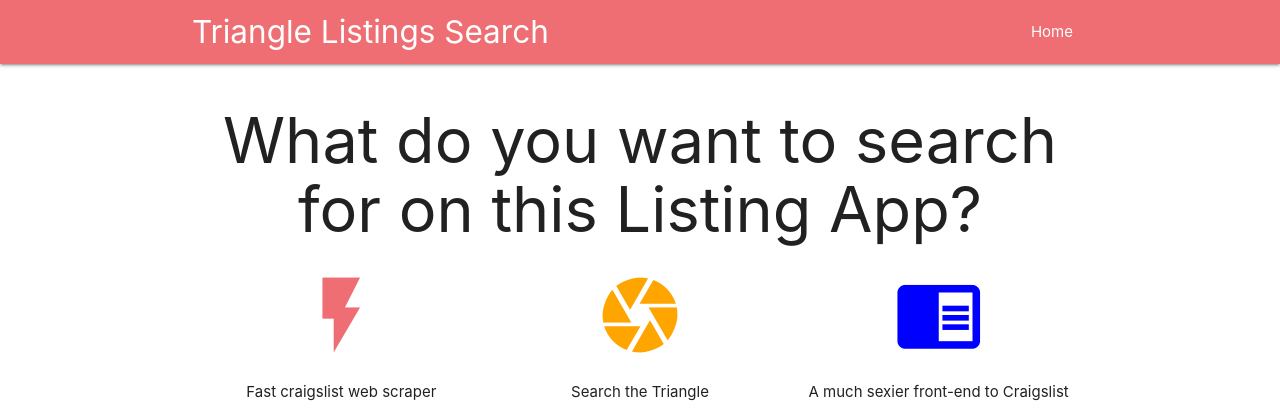
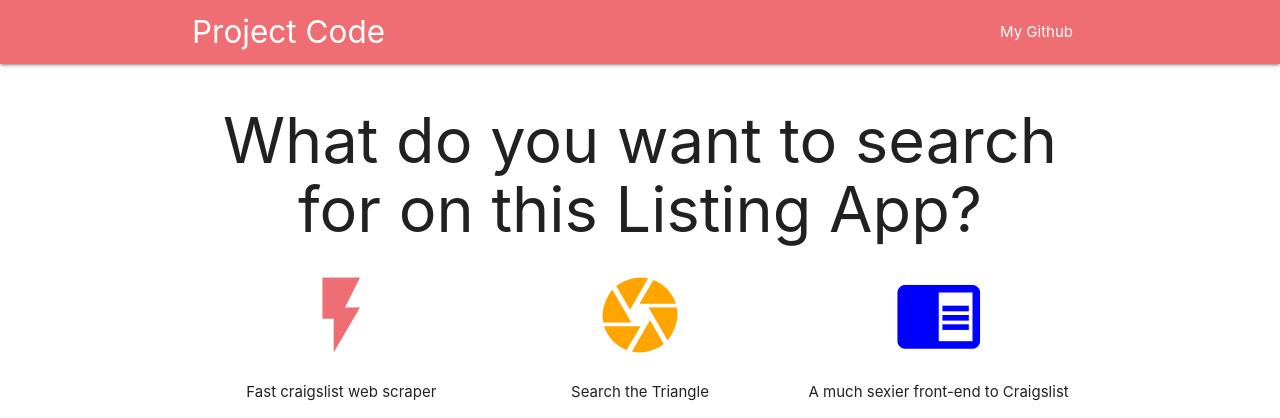
Before and after one commit to jltsao88/listings_app, a Django app: page / in a window 1280 px wide. Shown: the top 418 px of the page. Run offline with Django 3.2, Linux system fonts and the light colour scheme.

Commit message:
edited home page and read me

```diff
--- a/templates/base.html
+++ b/templates/base.html
@@ -16,9 +16,9 @@
 <body>
     <nav>
         <div class="container nav-wrapper">
-            <a href="/" class="brand-logo">Triangle Listings Search</a>
+            <a href="https://github.com/jltsao88/listings_app" class="brand-logo">Project Code</a>
             <ul id="nav-mobile" class="right">
-                <li><a href="/">Home</a></li>
+                <li><a href="https://github.com/jltsao88">My Github</a></li>
             </ul>
         </div>
     </nav>
```
Also changed, not shown: README.md.
